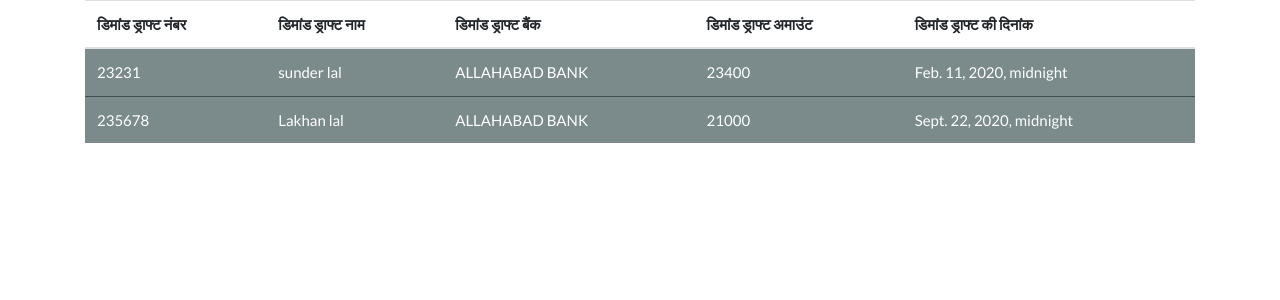
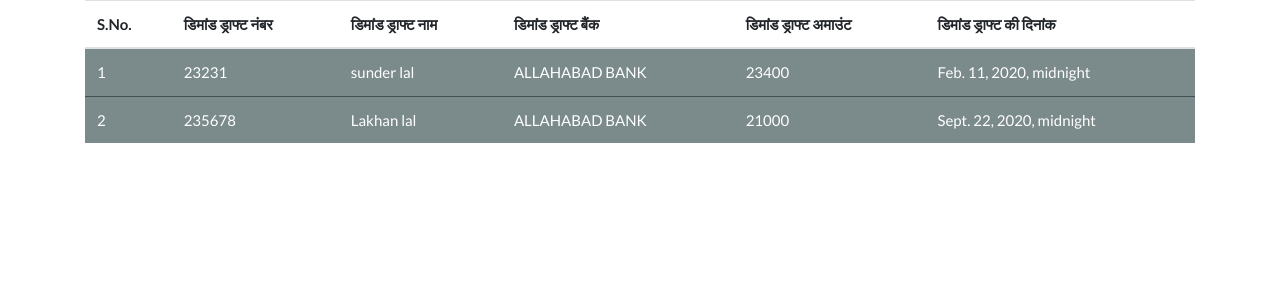
Before and after one commit to anonymous330/Draft, a Django app: page /search/ in a window 1280 px wide. Shown: the part 71-371 px from the top of the page. Run offline with Django 3.2, Linux system fonts and the light colour scheme; data comes from the database, SQL or seed files in the repository; some libraries are stand-ins or nearby versions.

Commit message:
serial number

```diff
--- a/catlog/templates/catlog/search.html
+++ b/catlog/templates/catlog/search.html
@@ -10,7 +10,15 @@
 <script src="https://cdn.jsdelivr.net/npm/popper.js@1.16.0/dist/umd/popper.min.js" integrity="sha384-Q6E9RHvbIyZFJoft+2mJbHaEWldlvI9IOYy5n3zV9zzTtmI3UksdQRVvoxMfooAo" crossorigin="anonymous"></script>
 <script src="https://stackpath.bootstrapcdn.com/bootstrap/4.5.0/js/bootstrap.min.js" integrity="sha384-OgVRvuATP1z7JjHLkuOU7Xw704+h835Lr+6QL9UvYjZE3Ipu6Tp75j7Bh/kR0JKI" crossorigin="anonymous"></script>
   <script src="https://code.jquery.com/jquery-3.1.1.min.js" integrity="sha256-hVVnYaiADRTO2PzUGmuLJr8BLUSjGIZsDYGmIJLv2b8=" crossorigin="anonymous"></script>
-
+<style>
+.css-serial {
+ counter-reset: serial-number; /* Set the serial number counter to 0 */
+}
+.css-serial td:first-child:before {
+ counter-increment: serial-number; /* Increment the serial number counter */
+ content: counter(serial-number); /* Display the counter */
+}
+</style>
 </head>
 <body class="container">
   <nav class="navbar navbar-expand-lg navbar-dark bg-dark">
@@ -33,10 +41,11 @@
   </div>
 </nav>
 
-<table class="table table-hover">
+<table class="table table-hover css-serial">
 
   <thead>
     <tr>
+      <th scope="col">S.No.</th>
       <th scope="col">डिमांड ड्राफ्ट नंबर </th>
       <th scope="col">डिमांड ड्राफ्ट नाम </th>
       <th scope="col">डिमांड ड्राफ्ट बैंक</th>
@@ -47,6 +56,7 @@
   <tbody>
     {% for i in dd_data %}
     <tr class="table-dark">
+      <td>&nbsp;</td>
       <td>{{i.dd_no}}</td>
       <td>{{i.dd_name}}</td>
       <td>{{i.dd_bank}}</td>
--- a/catlog/views.py
+++ b/catlog/views.py
@@ -5,14 +5,14 @@ from .models import demand_draft
 
 
 def login(request):
-    if request.method =='GET':
-        return render(request,'catlog/login.html')
-
-    user=int(request.POST['user'])
-    password=int(request.POST['password'])
-    if user == int(46998) and password == int(123):
-        return render(request,'catlog/index.html')
-    return render(request,'catlog/login.html')
+    # if request.method =='GET':
+    #     return render(request,'catlog/login.html')
+    #
+    # user=int(request.POST['user'])
+    # password=int(request.POST['password'])
+    # if user == int(46998) and password == int(123):
+    return render(request,'catlog/index.html')
+    # return render(request,'catlog/login.html')
 
 
 def index(request):
```
